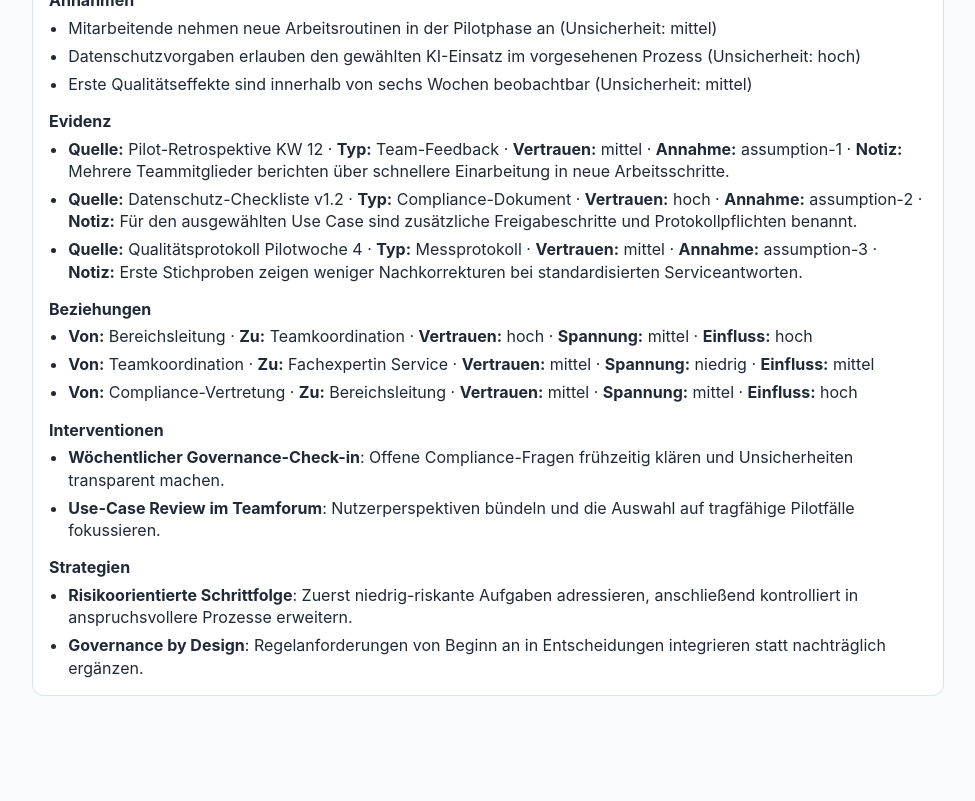
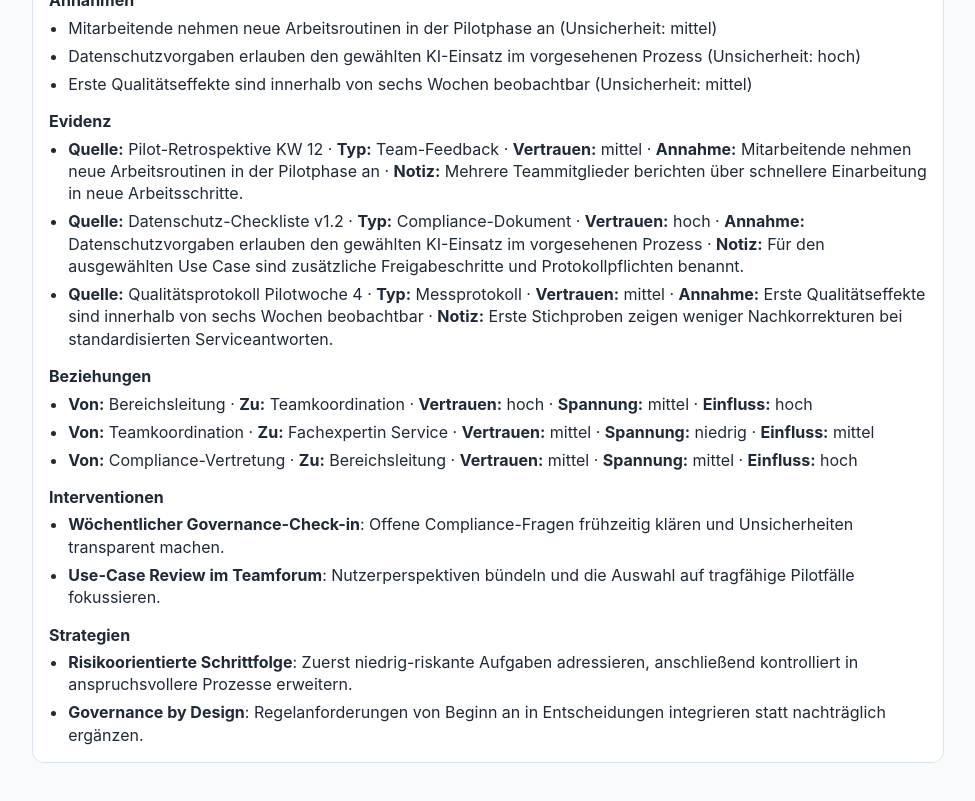
Before and after one commit to Mudler17/szenario-lab, a React (Vite) app: page / in a window 1280 px wide. Shown: the part 1280-2081 px from the top of the page, without its empty margins (152-1127 px from the left). Before the commit the page ends 2024 px from the top, so only its background shows below. Built offline with nearby package versions, Linux system fonts and the light colour scheme.

Commit message:
Resolve evidence assumptions by name in scenario preview

```diff
--- a/src/features/scenarios/components/EvidenceList.jsx
+++ b/src/features/scenarios/components/EvidenceList.jsx
@@ -1,19 +1,28 @@
-function EvidenceList({ evidence }) {
+function EvidenceList({ evidence, assumptions }) {
   if (!Array.isArray(evidence) || evidence.length === 0) {
     return null;
   }
+
+  const assumptionNameById = new Map(
+    (Array.isArray(assumptions) ? assumptions : []).map((assumption) => [assumption.id, assumption.name]),
+  );
 
   return (
     <>
       <h3>Evidenz</h3>
       <ul>
-        {evidence.map((item) => (
-          <li key={item.id}>
-            <strong>Quelle:</strong> {item.source} · <strong>Typ:</strong> {item.evidenceType} ·{' '}
-            <strong>Vertrauen:</strong> {item.confidence} · <strong>Annahme:</strong>{' '}
-            {item.relatedAssumptionId} · <strong>Notiz:</strong> {item.note}
-          </li>
-        ))}
+        {evidence.map((item) => {
+          const relatedAssumptionName =
+            assumptionNameById.get(item.relatedAssumptionId) ?? item.relatedAssumptionId;
+
+          return (
+            <li key={item.id}>
+              <strong>Quelle:</strong> {item.source} · <strong>Typ:</strong> {item.evidenceType} ·{' '}
+              <strong>Vertrauen:</strong> {item.confidence} · <strong>Annahme:</strong>{' '}
+              {relatedAssumptionName} · <strong>Notiz:</strong> {item.note}
+            </li>
+          );
+        })}
       </ul>
     </>
   );
--- a/src/features/scenarios/components/ScenarioPreview.jsx
+++ b/src/features/scenarios/components/ScenarioPreview.jsx
@@ -23,7 +23,7 @@ function ScenarioPreview({ scenario }) {
       <ResourceList resources={scenario.resources} />
       <PhaseList phases={scenario.phases} />
       <AssumptionList assumptions={scenario.assumptions} />
-      <EvidenceList evidence={scenario.evidence} />
+      <EvidenceList evidence={scenario.evidence} assumptions={scenario.assumptions} />
       <RelationshipList relationships={scenario.relationships} personas={scenario.personas} />
       <InterventionList interventions={scenario.interventions} />
       <StrategyList strategies={scenario.strategies} />
```
Also changed, not shown: src/features/scenarios/SCENARIO_MODULE.md (+1 -1 lines), 1 other file (tests, documents, lock files or other folders).
